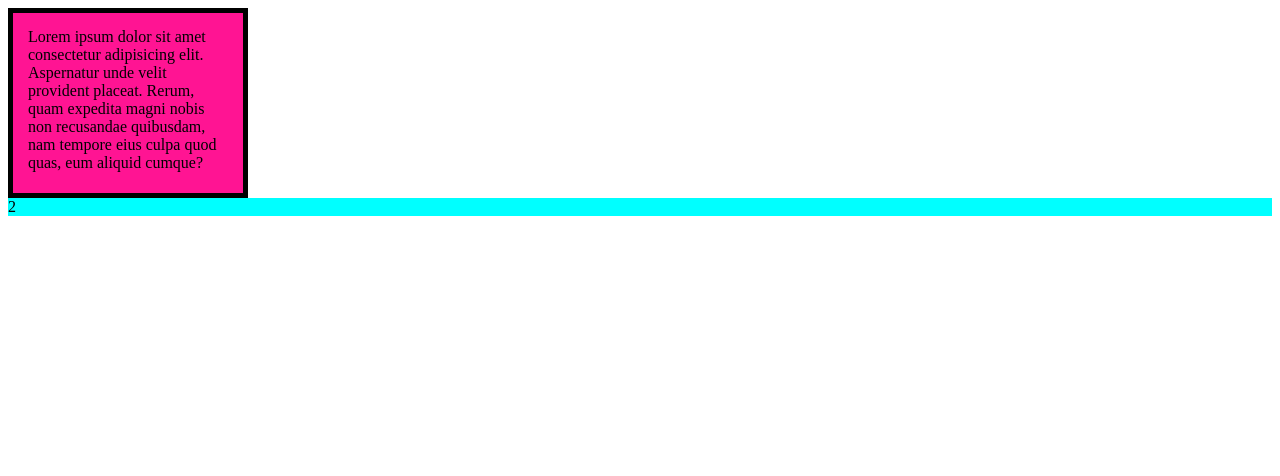
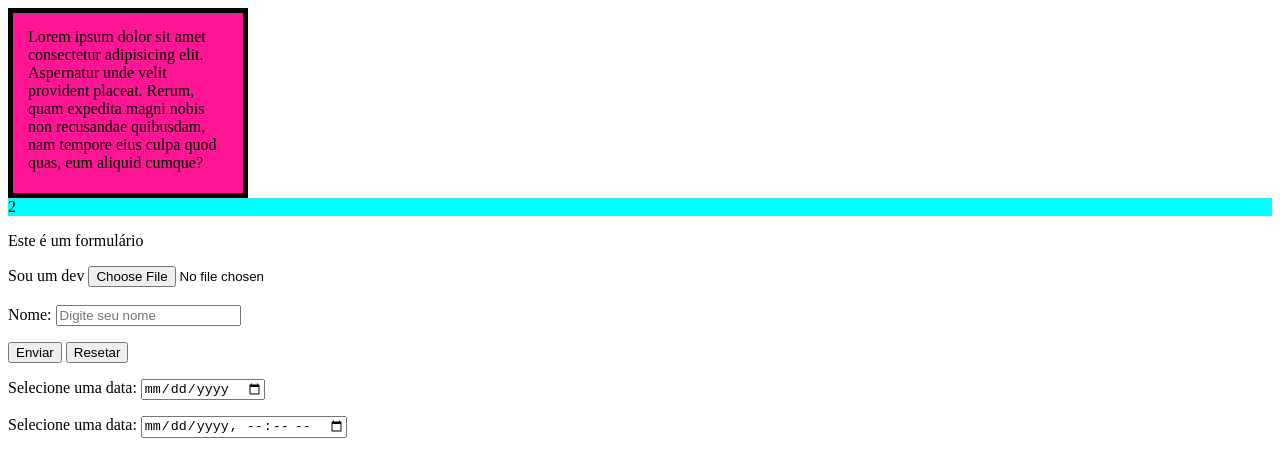
Before and after one commit to edgareverton/html-css, a plain HTML site: page index.html in a window 1280 px wide. Drawn offline with Linux system fonts and the light colour scheme.

Commit message:
Update index.html

```diff
--- a/index.html
+++ b/index.html
@@ -24,5 +24,48 @@
     <section class="section-one">Lorem ipsum dolor sit amet consectetur adipisicing elit. Aspernatur unde velit provident placeat. Rerum, quam expedita magni nobis non recusandae quibusdam, nam tempore eius culpa quod quas, eum aliquid cumque?</section>
     <section class="section-two">2</section>
 
+    <form action="#" method="get"
+     target="_blank" autocomplete="off">
+      <p>Este é um formulário
+      </p>
+
+      <label for="file"> Sou um dev
+      <input type="file" id="file" name="file"
+      placeholder="" che
+     >
+    </label>
+
+<br><BR>
+
+    <label>
+        Nome:
+        <input type="text" id="nome" name="nome"
+        placeholder="Digite seu nome" required
+       >
+      </label>
+
+      <p>
+        <button type="submit">Enviar</button>
+        <button type="reset">Resetar</button>
+      </p>
+
+      <label for="date">
+        Selecione uma data:
+      </label>
+        <input type="date" id="date" name="date"
+        value="2025-04/05"
+        >
+
+    <p>
+    <label for="date">
+            Selecione uma data:
+    </label>
+
+    <input type="datetime-local" id="datetime" name="datetime"
+            value="2025-04/05T20:00"
+    >
+    </p>
+    </form>
+
 </body>
 </html>
```
